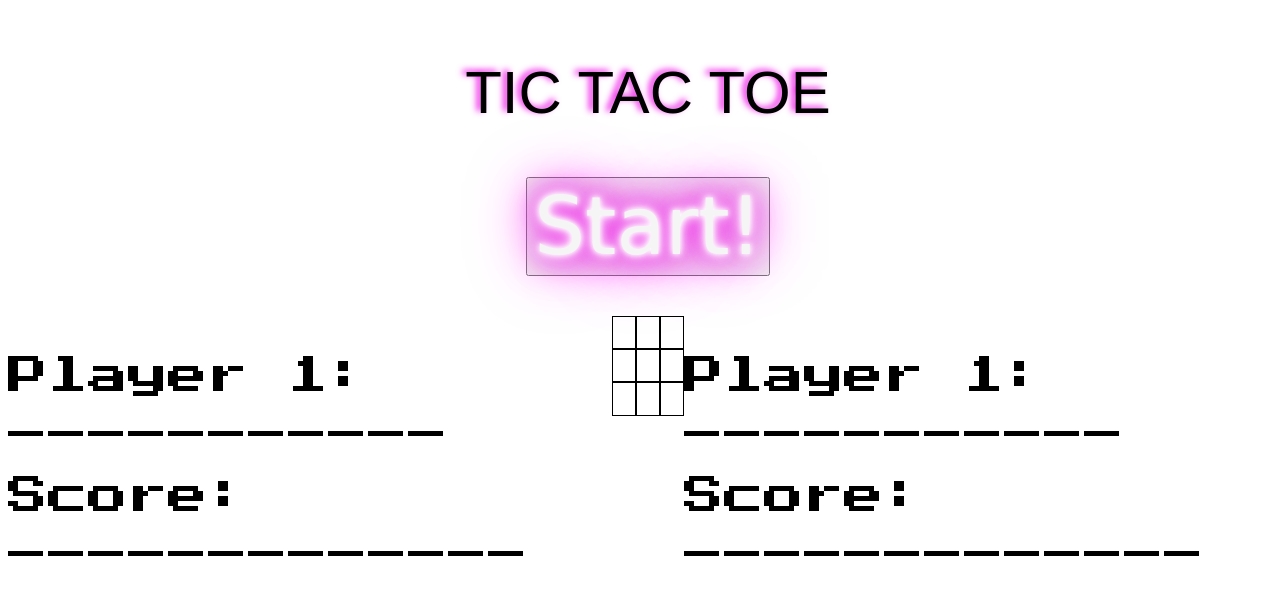
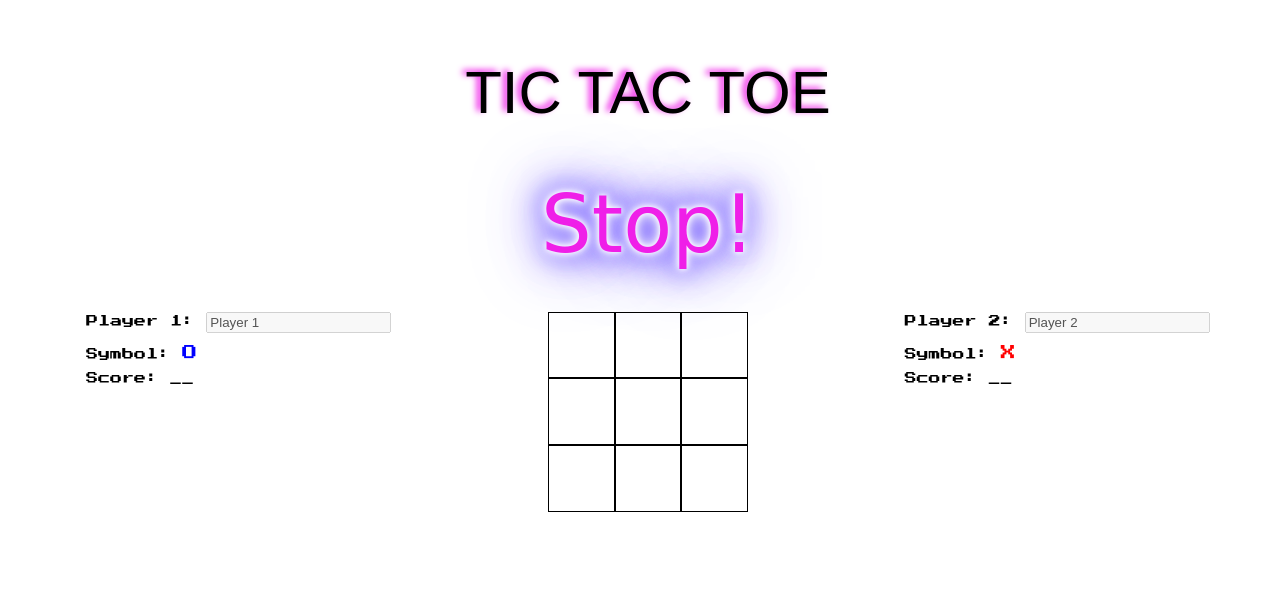
Before and after one commit to RedCode-123/Tic-Tac-Toe, a plain HTML site: page index.html in a window 1280 px wide. Both pictures are taken after a click on the button "Start!". Drawn offline with Linux system fonts and the light colour scheme; a web font is replaced by a local one.

Commit message:
add Version 1

```diff
--- a/index.html
+++ b/index.html
@@ -15,23 +15,29 @@
         <main>
             <section class="title">
                 <h1 class="tiny5-regular">TIC TAC TOE</h1>
-                <button type="button" class="dynalight-regular">
+                <button type="button" class="dynalight-regular start">
                     Start!
                 </button>
             </section>
             <section class="main press-start-2p-regular">
                 <div class="player1">
-                    <p>Player 1: ___________</p>
-                    <p>Score: _____________</p>
+                    <label>
+                        Player 1: <input class="player1name" type="text">
+                    </label>
+                    <p>Symbol: <span class="player1symbol">__</span> </p>
+                    <p>Score: <span class="player1score">__</span> </p>
                 </div>
 
                 <div class="board">
 
                 </div>
 
-                <div class="player1">
-                    <p>Player 1: ___________</p>
-                    <p>Score: _____________</p>
+                <div class="player2">
+                    <label>
+                        Player 2: <input class="player2name" type="text">
+                    </label>
+                    <p>Symbol: <span class="player2symbol">__</span> </p>
+                    <p>Score: <span class="player2score">__</span> </p>
                 </div>
 
             </section>
--- a/main.js
+++ b/main.js
@@ -1,12 +1,17 @@
 "use strict";
 
 // Model
-function createPlayer(name, symbol) {
+function createPlayer(name, symbol, color, id) {
     let moves = [];
-    let lastMove = [0, 0]
+    let lastMove = [0, 0];
+    let score = 0;
+
+    function resetMoves() {
+        moves = [];
+        lastMove = [];
+    }
 
     function setLastMove(coor) {
-        // TODO comprobar que coor sea un array, y que tenga un tamaño de dos
         lastMove = coor;
         // console.error(coor[0], coor[1]);
         moves.push(coor);
@@ -30,40 +35,48 @@ function createPlayer(name, symbol) {
         let rows = getRows();
         let columns = getColumns();
         let winRowOrColumn = ["000", "111", "222"];
-        let winDiagonal = ["012", "210"];
+        let winDiagonal = ["012", "210", "102", "120", "021", "201"];
 
         if (rows.length >= 3 && columns.length >= 3) {
             let lastThreerows = rows.slice(-3);
             let lastThreeColumns = columns.slice(-3);
-            if (winRowOrColumn.includes(rows) || winRowOrColumn.includes(columns)) {
+            if (winRowOrColumn.includes(lastThreerows) || winRowOrColumn.includes(lastThreeColumns)) {
                 return true;
             }
-            if (rows === columns) {
-                if (winDiagonal.includes(rows) && winDiagonal.includes(rows)) {
+            // if (lastThreerows === lastThreeColumns) {
+                if (winDiagonal.includes(lastThreerows) && winDiagonal.includes(lastThreeColumns)) {
                    return true;
                 }
 
-            }
+            // }
         }
 
         return false;
     }
 
     function getLastCellInfo() {
-        return {symbol, "player": name, "coor": getLastMove()}
+        // Return an obj that goes into the cell
+        return {"symbol" : symbol, "player": name, "coor": getLastMove(), color}
     }
 
-    return {name, symbol,setLastMove, getLastMove , getMoves, getRows, getColumns, doIWin, getLastCellInfo};
+    return {name, symbol,setLastMove, getLastMove , getMoves, getRows, getColumns, doIWin, getLastCellInfo, color, id, score, resetMoves};
 }
 
 function createBoard() {
-        let board = [ // row, column
+    let board = [ // {"symbol", "player", "coor"}
             ["", "", ""],
             ["", "", ""],
             ["", "", ""]
         ];
 
 
+    function resetMoves() {
+        board = [ // {"symbol", "player", "coor"}
+                ["", "", ""],
+                ["", "", ""],
+                ["", "", ""]
+            ]
+    }
 
     function addMove(cellInfo) {
         // cellinfo es un diccionario con la siguiente estructura:
@@ -76,7 +89,7 @@ function createBoard() {
     }
 
     function isCellAvailable(coor) {
-        // coor = [0,0]
+        // Check if de cell (coor) is available
         if(board[coor[0]][coor[1]] === "") {
             return true;
         } else {
@@ -84,63 +97,178 @@ function createBoard() {
         }
     }
 
+    function cellsAvailable() {
+        // Return true if there is any cell available
+        let availableCells = board.flat().filter(cell => cell === "");
+        return availableCells.length === 0 ? false : true;
+    }
+
+    function getSymbol(coor) {
+        let theSymbol = board[coor[0]][coor[1]]?.symbol;
+        return theSymbol ?? "";
+    }
+
+    function getColor(coor) {
+        let theColor = board[coor[0]][coor[1]]?.color;
+        return theColor ?? "black";
+    }
     // TODO Agregar una función que compruebe si una coordenada ya estpa ocupada
 
-    return {board, addMove, isCellAvailable};
+    return {board, addMove, isCellAvailable, cellsAvailable, getSymbol, getColor, resetMoves};
 }
 
 // View
-function createView() {
-    // TODO Crear tablero
+function createView(player) {
     let boardOutput = document.querySelector(".main > .board") ;
 
-    function createBoard() {
+    function updateBoard() {
+        boardOutput.innerHTML = "";
         let coor = [0,[0,0], [0,1], [0,2], [1,0], [1,1], [1,2], [2,0], [2,1], [2,2]];
         for (let x= 1; x<=9; x++) {
             let cell = document.createElement("div");
             cell.classList.add("cell", `cell-${x}`);
             cell.dataset.coor = coor[x];
+            cell.textContent = board?.getSymbol(coor[x]);
+            cell.setAttribute("style", `color: ${board?.getColor(coor[x])};`)
+            cell.addEventListener("click", () => {
+                if (start) {
+                    updateState(coor[x])
+                }
+            });
+            cell.addEventListener("mouseenter", () => {
+
+                if (board.getSymbol(coor[x]) === "" ) {
+                    cell.setAttribute("style", `color: white; background-color: ${currentPlayer?.color};`)
+                   cell.textContent = currentPlayer?.symbol
+                } else {
+                    cell.setAttribute("style", `color: ${board?.getColor(coor[x])};`)
+                    cell.textContent = board?.getSymbol(coor[x])
+                }
+
+
+            });
+            cell.addEventListener("mouseleave", () => {
+                cell.setAttribute("style", `color: ${board?.getColor(coor[x])};`)
+                cell.textContent = board?.getSymbol(coor[x]);
+            });
             // cell.style.width = "33px";
             // cell.style.height = "33px";
             boardOutput.appendChild(cell);
         }
 
     }
-    return {createBoard}
+
+    function addFunctionToStart(func) {
+        const startbtn = document.querySelector("button.start");
+        startbtn.addEventListener("click",() => {
+            if (start === false) {
+                startbtn.textContent = "Stop!"
+                start = true;
+            } else {
+                startbtn.textContent = "Start!"
+                reset();
+                return;
+            }
+            func();
+            // startbtn.setAttribute("disabled", "disabled")
+            // startbtn.setAttribute("style", "display:none;")
+        });
+    }
+
+    return {updateBoard, addFunctionToStart}
 }
 
 
 // Control
-const board =  createBoard();
-const player1 = createPlayer("Eder", "O");
-const player2 = createPlayer("Raúl", "X");
 
+function reset() {
+    start = false;
+    board =  createBoard();
+    player1Name.removeAttribute("disabled");
+    player1Name.value = "";
+    player1Symbol.textContent = player2Symbol.textContent = "__";
+    player1Symbol.setAttribute("style", `font-size: 1rem; color: black;`);
+    player1.score = 0;
+    player1 = null;
+    player2Name.removeAttribute("disabled");
+    player2Name.value = "";
+    player2Symbol.setAttribute("style", `font-size: 1rem; color: black;`);
+    player2.score = 0;
+    player2 = null;
+    view =  createView();
+    view.updateBoard();
+}
+
+let board =  createBoard();
+let player1Name;
+let player2Name;
+let player1Symbol = document.querySelector(".player1symbol");
+let player2Symbol = document.querySelector(".player2symbol");
+let player1 = null;
+let player2 = null
+let currentPlayer;
 let view =  createView();
-view.createBoard();
-//console.log(game.board, game.player1.moves, game.player2.moves);
-
-console.log("Is available ", board.isCellAvailable([0,1]))
-player2.setLastMove([0,1]);
-board.addMove(player2.getLastCellInfo());
-console.log("Is available ", board.isCellAvailable([0,1]))
+view.updateBoard();
+let start = false;
+view.addFunctionToStart(updateState);
 
 
-player2.setLastMove([2,1]);
-board.addMove(player2.getLastCellInfo());
+function updateState(coor = null) {
+    if (coor === null) {
+        if (player1 === null) {
+            player1Name = document.querySelector(".player1name");
+            if (player1Name.value === "") {
+                player1Name.value = "Player 1"
+                player1 = createPlayer(player1Name.value, "O", "blue", 1)
+            } else {
+                player1 = createPlayer(player1Name.value, "O", "blue", 1)
+            }
+            player1Symbol.textContent = player1.symbol;
+            player1Symbol.setAttribute("style", `font-size: 1.5rem; color: ${player1.color};`);
+            player1Name.setAttribute("disabled", "disabled");
+        }
+        if (player2 === null) {
+            player2Name = document.querySelector(".player2name");
+            if (player2Name.value === "") {
+                player2Name.value = "Player 2"
+                player2 = createPlayer(player2Name.value, "X", "red", 2)
+            } else {
+                player2 = createPlayer(player2Name.value, "X", "red", 2)
+            }
+            player2Symbol.textContent = player2.symbol;
+            player2Symbol.setAttribute("style", `font-size: 1.5rem; color: ${player2.color};`);
+            player2Name.setAttribute("disabled", "disabled");
+        }
+            currentPlayer = player1;
+    }
+    //console.log(game.board, game.player1.moves, game.player2.moves);
 
-player1.setLastMove([2,2]);
-board.addMove(player1.getLastCellInfo());
-
-player1.setLastMove([1,1]);
-board.addMove(player1.getLastCellInfo());
+    if (coor !== null) {
+        if (board.isCellAvailable(coor)) {
+            currentPlayer.setLastMove(coor);
+            board.addMove(currentPlayer.getLastCellInfo());
+            if (currentPlayer.doIWin() === true) {
+                // TODO
+                let score = document.querySelector(`.player${currentPlayer.id}score`);
+                if (currentPlayer.id === 1) {
+                    player1.score = 1 + +player1.score
+                    score.textContent = player1.score;
+                    currentPlayer = player1;
+                } else {
+                    player2.score = 1 + +player2.score
+                    score.textContent = player2.score;
+                    currentPlayer = player2;
+                }
+                player1.resetMoves();
+                player2.resetMoves();
+                board.resetMoves();
+                view.updateBoard();
+                return;
+            }
+            currentPlayer === player1 ? currentPlayer = player2 : currentPlayer = player1;
+            view.updateBoard();
+        }
+    }
 
 
-player1.setLastMove([0,0]);
-board.addMove(player1.getLastCellInfo());
-
-console.log(board.board);
-console.table(player1.getRows(), player1.getColumns());
-console.error("Player1 win?",player1.doIWin());
-
-console.table(player2.getRows(), player2.getColumns());
-console.error("Player2 win?",player2.doIWin());
+}
--- a/style.css
+++ b/style.css
@@ -47,8 +47,10 @@ body {
     font-size: 8rem;
     /* font-weight: 800; */
     /* text-shadow: 0px 0px 20px #EF1FE8; */
-text-shadow: 0 0 5px #FFF, 0 0 10px #FFF, 0 0 15px #FFF, 0 0 20px #EF1FE8, 0 0 30px #EF1FE8, 0 0 40px #EF1FE8, 0 0 55px #EF1FE8, 0 0 75px #EF1FE8;
-    color: whitesmoke;
+text-shadow: 0 0 5px #FFF, 0 0 10px #FFF, 0 0 15px #FFF, 0 0 20px #775FFC, 0 0 30px #775FFC, 0 0 40px #775FFC, 0 0 55px #775FFC, 0 0 75px #775FFC;
+    color: #EF1FE8;
+    background-color: white;
+    border: 0px;
     /* -webkit-text-stroke: 1px black; */
 }
 
@@ -57,13 +59,15 @@ text-shadow: 0 0 5px #FFF, 0 0 10px #FFF, 0 0 15px #FFF, 0 0 20px #EF1FE8, 0 0 3
     margin-top: 40px;
     width: 100vw;
     display: flex;
-    justify-content: space-evenly;
+    justify-content: space-around;
+    font-size: 1.2rem;
+    /* gap: 20px; */
 
 }
 
 .main > .board {
-    width: 100px;
-    height: 100px;
+    width: 200px;
+    height: 200px;
     display: grid;
     grid-template: repeat(3, 1fr)/ repeat(3, 1fr) ;
 
@@ -71,4 +75,7 @@ text-shadow: 0 0 5px #FFF, 0 0 10px #FFF, 0 0 15px #FFF, 0 0 20px #EF1FE8, 0 0 3
 
 .cell {
     border: 0.1px solid black;
+    display: grid;
+    place-items: center;
+    font-size: 3rem;
 }
```
